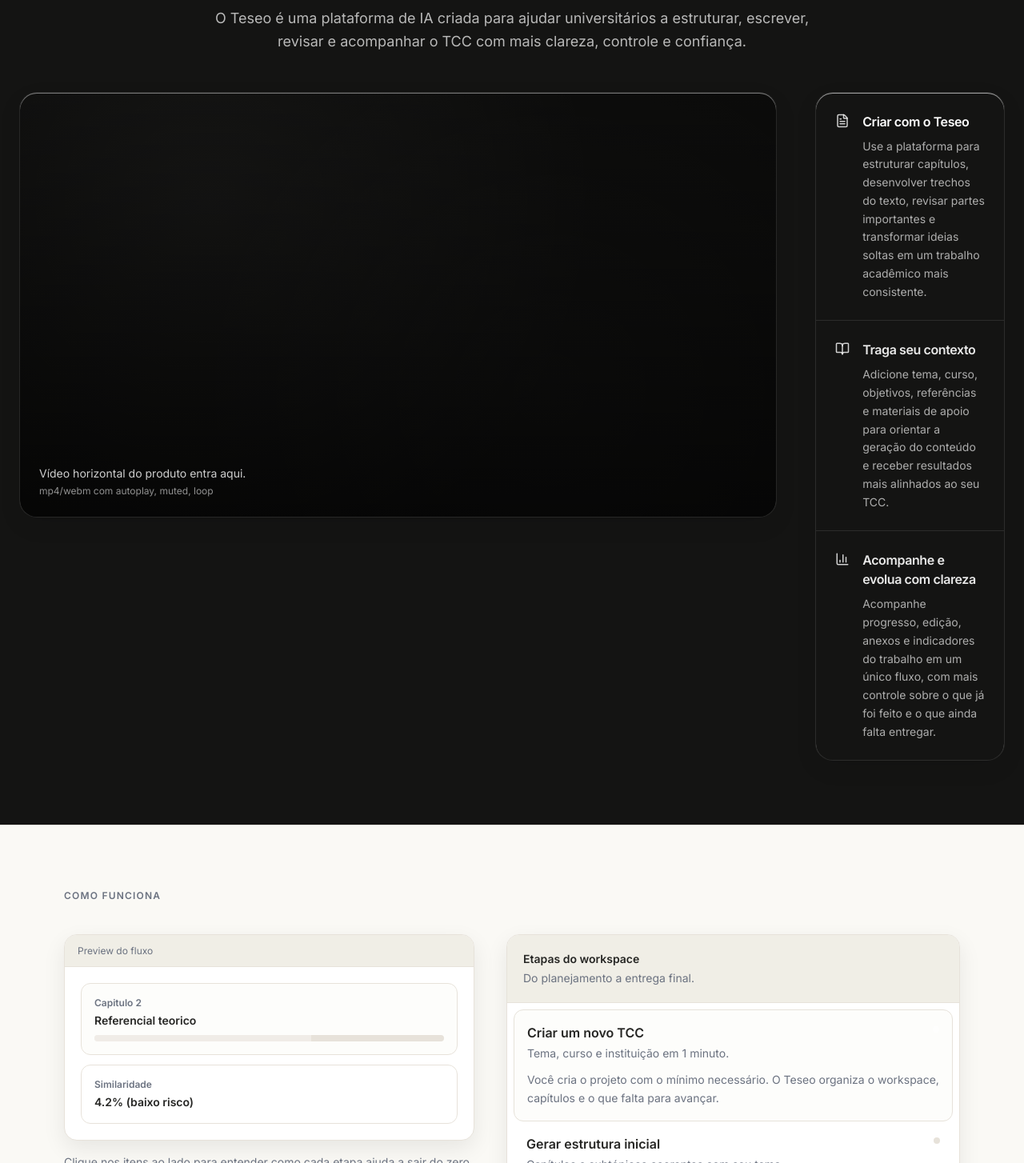
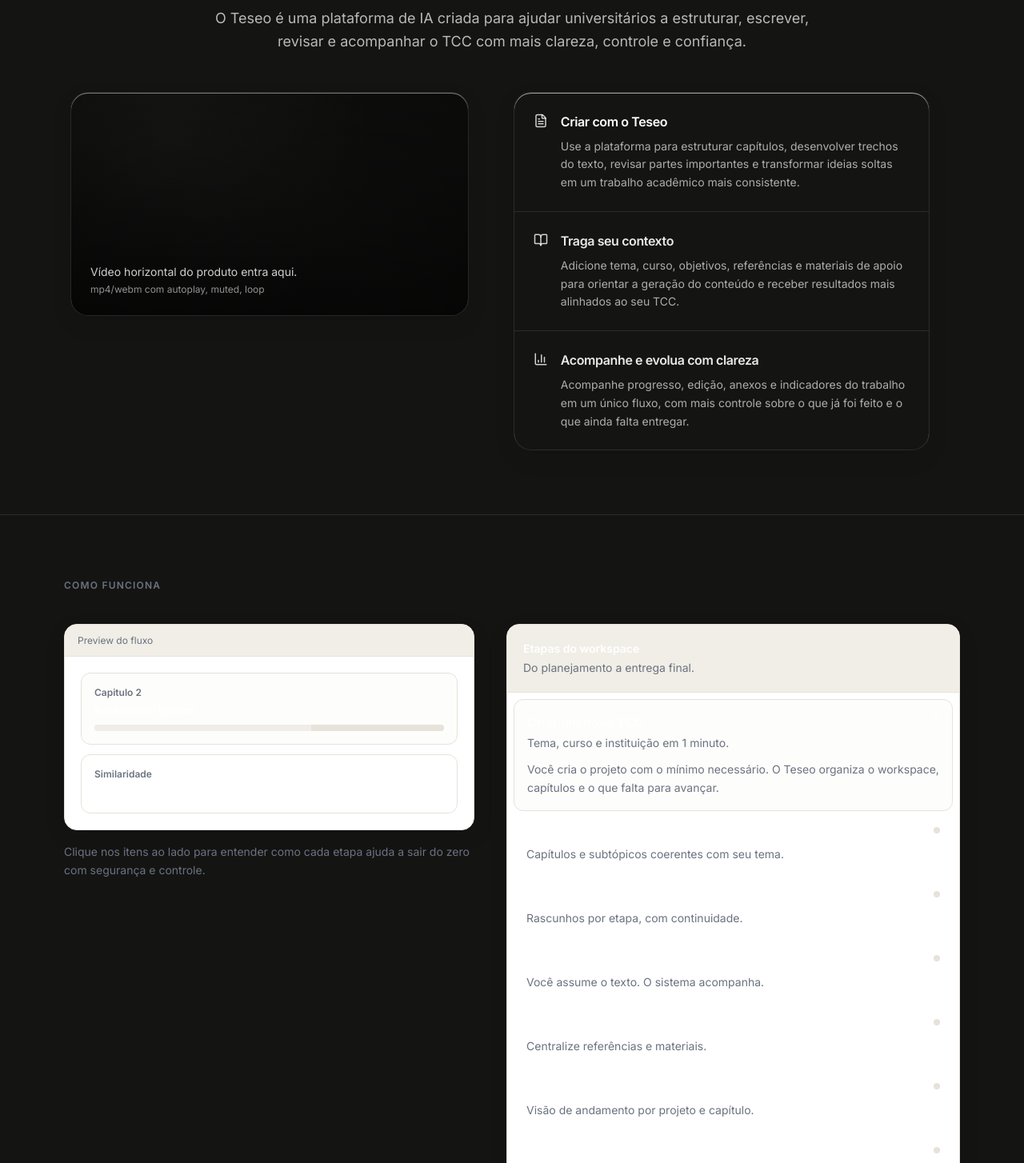
Before and after one commit to AndrickDev/tcc-assist, a Next.js app: page / in a window 1280 px wide. Shown: the part 1096-2550 px from the top of the page at 80% size. Built offline with nearby package versions, Linux system fonts and the light colour scheme; no server answers.

Commit message:
fix(landing): hero-bg workflow + reduce about video

```diff
--- a/src/components/landing/AboutSection.tsx
+++ b/src/components/landing/AboutSection.tsx
@@ -6,7 +6,7 @@
 export function AboutSection() {
   return (
     <section id="conheca" className="pt-28 pb-16 md:pt-32 md:pb-20 bg-[#141413] text-white">
-      <div className="max-w-7xl mx-auto px-4 sm:px-6">
+      <div className="max-w-6xl mx-auto px-5 sm:px-6">
         <div className="text-center space-y-4">
           <h2 className="text-3xl sm:text-4xl md:text-5xl font-extrabold font-serif tracking-tight">
             Conheça o Teseo
@@ -17,13 +17,15 @@
           </p>
         </div>
 
-        <div className="mt-12 grid grid-cols-1 lg:grid-cols-[1.6fr_0.4fr] gap-10 lg:gap-12 items-start">
-          <div className="w-full">
-            <div className="aspect-video">
-              <AboutVideo className="h-full w-full" />
+        <div className="mt-12 grid grid-cols-1 lg:grid-cols-[0.95fr_1.05fr] gap-10 lg:gap-14 items-start">
+          <div className="w-full flex justify-center lg:justify-start">
+            <div className="w-full max-w-[640px]">
+              <div className="aspect-video">
+                <AboutVideo className="h-full w-full" />
+              </div>
             </div>
           </div>
-          <div className="w-full">
+          <div className="w-full max-w-[520px] mx-auto lg:mx-0">
             <AboutFeatureList />
           </div>
         </div>
--- a/src/components/landing/WorkflowSection.tsx
+++ b/src/components/landing/WorkflowSection.tsx
@@ -97,7 +97,7 @@
   const active = React.useMemo(() => ITEMS.find((i) => i.id === activeId) ?? ITEMS[0], [activeId])
 
   return (
-    <section className="py-16 md:py-20 border-t border-[color:var(--color-brand-border)]">
+    <section className="py-16 md:py-20 bg-[#141413] text-white border-t border-white/10">
       <div className="max-w-6xl mx-auto px-4">
         <div className="space-y-2">
           <div className="text-xs font-semibold tracking-widest text-[color:var(--color-brand-muted)]">COMO FUNCIONA</div>
```
